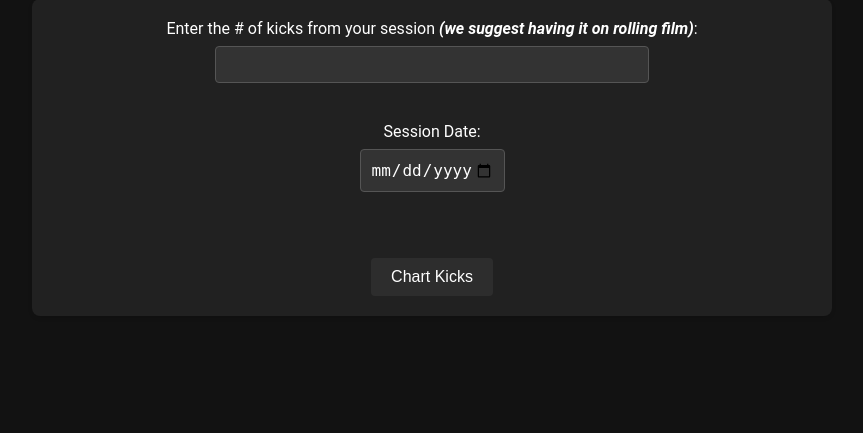
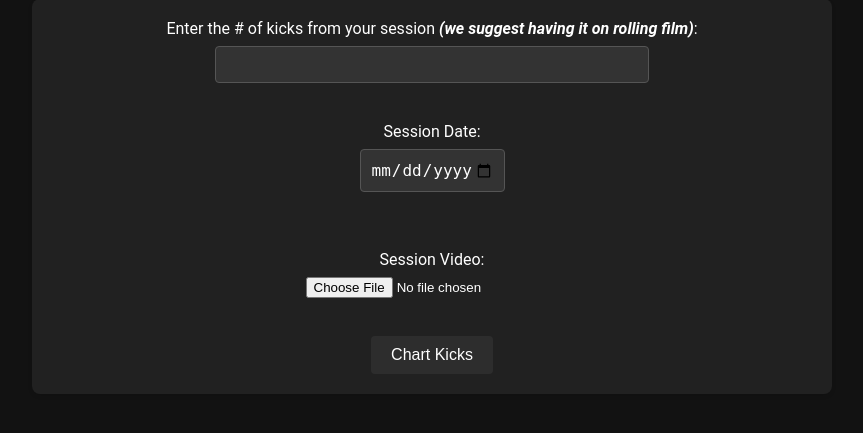
Before and after one commit to sachbij06/Kicks, a Flask app: page /test in a window 1280 px wide. Shown: the part 97-530 px from the top of the page, without its empty margins (208-1071 px from the left). Run offline with Flask 3, Linux system fonts and the light colour scheme.

Commit message:
session_video

```diff
--- a/Kicking Code/website/templates/test.html
+++ b/Kicking Code/website/templates/test.html
@@ -209,8 +209,9 @@
         <label for="sessionDate">Session Date:</label>
         <input type="date" id="sessionDate" name="sessionDate" required><br><br><br>
 
-        <label for="session_video">
-        </label>
+        <label for="session_video">Session Video:</label>
+        <input type="file" id="session_video" name="session_video" required><br><br><br>
+
 
 
         <button type="button" onclick="generateKickForms()">Chart Kicks</button>
```
